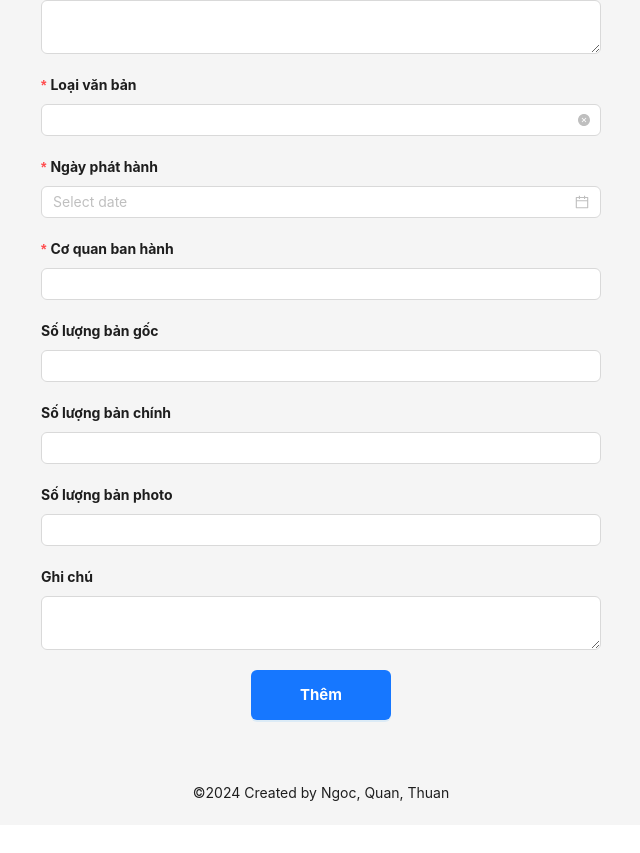
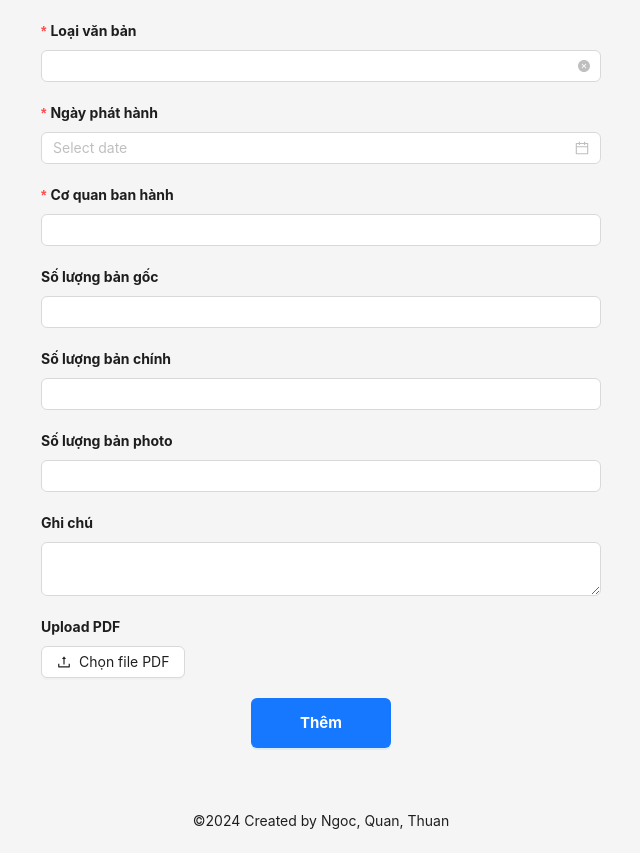
Before and after one commit to HongNgoc1408/QuanLyTienDoDuAn_Frontend, a React (Create React App) app: page /profile/add in a window 1280 px wide. Shown: the part 310-1163 px from the top of the page, without its empty margins (319-959 px from the left). Before the commit the page ends 1135 px from the top, so only its background shows below. Built offline with nearby package versions, Linux system fonts and the light colour scheme.

Commit message:
commit upload pdf

```diff
--- a/src/components/ProfileComponent/ProfileForm.js
+++ b/src/components/ProfileComponent/ProfileForm.js
@@ -1,6 +1,7 @@
-import { Button, DatePicker, Form, Input, Select, InputNumber } from "antd";
+import { Button, DatePicker, Form, Input, Select, InputNumber, Upload } from "antd";
 import React from "react";
 import dayjs from "dayjs";
+import { UploadOutlined } from "@ant-design/icons";
 
 const ProfileForm = ({
   textButton,
@@ -9,6 +10,7 @@ const ProfileForm = ({
   handleChange,
   handleSubmit,
   handleSelectChange,
+  handleFileChange,
   loading,
 }) => {
   const handleDateChange = (date, dateString) => {
@@ -127,6 +129,17 @@ const ProfileForm = ({
           onChange={handleChange}
         />
       </Form.Item>
+      <Form.Item label="Upload PDF" name="pdfFileId">
+        <Upload
+          name="pdfFile"
+          value={profile.pdfFileId}
+          beforeUpload={() => false}
+          onChange={handleFileChange}
+          accept=".pdf"
+        >
+          <Button icon={<UploadOutlined />}>Chọn file PDF</Button>
+        </Upload>
+      </Form.Item>
 
       <Form.Item>
         <div style={{ textAlign: "center" }}>
--- a/src/pages/ProfilePage/AddProfile/AddProfile.js
+++ b/src/pages/ProfilePage/AddProfile/AddProfile.js
@@ -2,7 +2,7 @@ import React, { useState } from "react";
 import ProfileForm from "../../../components/ProfileComponent/ProfileForm";
 import { addProfile } from "../../../services/ProfileService";
 import { message } from "antd";
-import BreadcrumbComponent from "../../../components/BreadcrumbComponent/BreadcrumbComponent";
+// import BreadcrumbComponent from "../../../components/BreadcrumbComponent/BreadcrumbComponent";
 
 const AddProfile = () => {
   const [profile, setProfile] = useState({
@@ -13,6 +13,7 @@ const AddProfile = () => {
     organ: "",
     quantity: "",
     note: "",
+    pdfFileId: "",
   });
 
   const options = [
@@ -69,7 +70,7 @@ const AddProfile = () => {
   return (
     <div>
       <div style={{ paddingLeft: 50, fontSize: 20, fontWeight: "bold" }}>
-        <BreadcrumbComponent />
+        {/* <BreadcrumbComponent /> */}
       </div>
       <div
         style={{
--- a/src/pages/ProfilePage/ProfilePage.js
+++ b/src/pages/ProfilePage/ProfilePage.js
@@ -46,7 +46,7 @@ const ProfilePage = () => {
             }}
             onClick={navigateToAddProfile}
           >
-            Thêm tiến độ dự án
+            Thêm hồ sơ dự án
           </Button>
         </Col>
       </Row>
```
